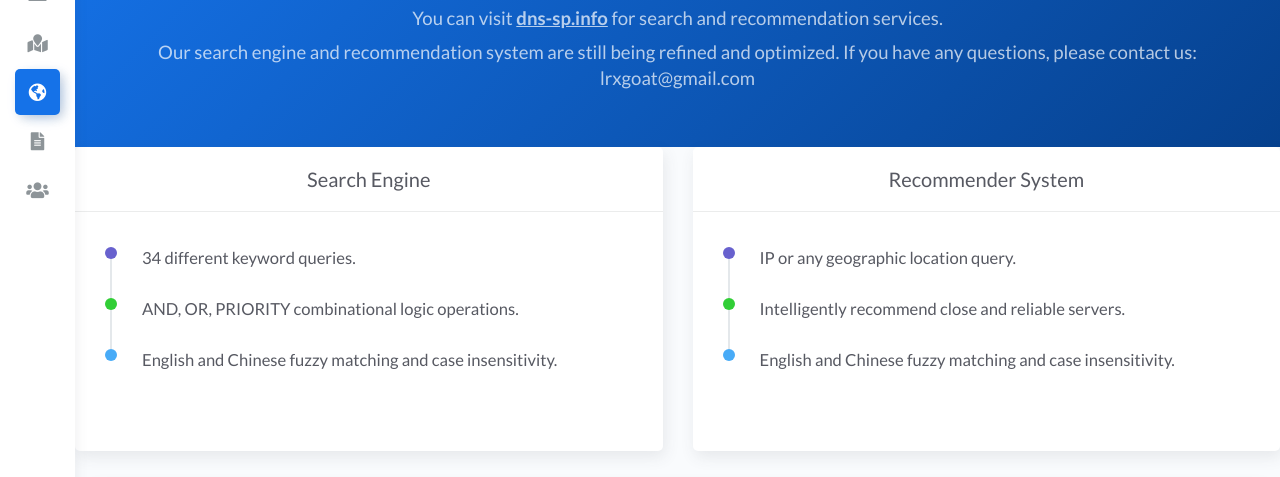
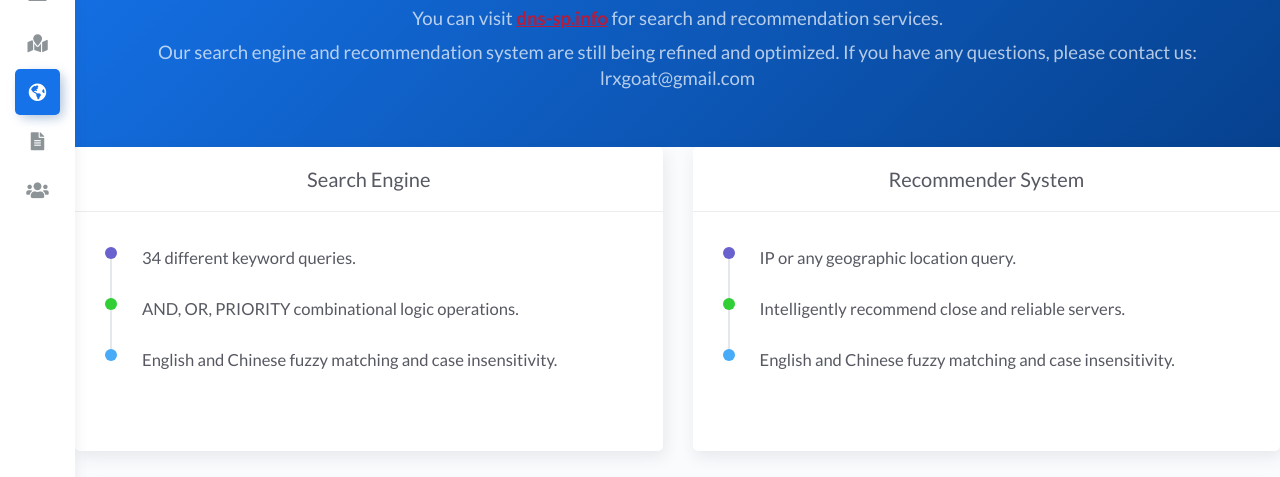
Before and after one commit to lrxgoat/lrxgoat.github.io, a plain HTML site: page search.html in a window 1280 px wide. Shown: the part 160-637 px from the top of the page. Drawn offline with Linux system fonts and the light colour scheme.

Commit message:
Update search.html

```diff
--- a/search.html
+++ b/search.html
@@ -159,7 +159,7 @@
 <!--						<div class="d-flex align-items-left align-items-md-center flex-column flex-md-row">-->
 						<div align="center">
 								<h1 class="text-white pb-2 fw-bold">DNS-SP Server Search Engine and Recommender System</h1>
-							<h3 class="text-white op-7 mb-2">You can visit <a href="https://dns-sp.info"><strong style="text-decoration: underline">dns-sp.info</strong></a>  for search and recommendation services.</h3>
+							<h3 class="text-white op-7 mb-2">You can visit <a href="https://dns-sp.info"><strong style="text-decoration: underline;color: red">dns-sp.info</strong></a>  for search and recommendation services.</h3>
 
 							<h3 class="text-white op-7 mb-2"> Our search engine and recommendation system are still being refined and optimized.
 								If you have any questions, please contact us: lrxgoat@gmail.com
```
